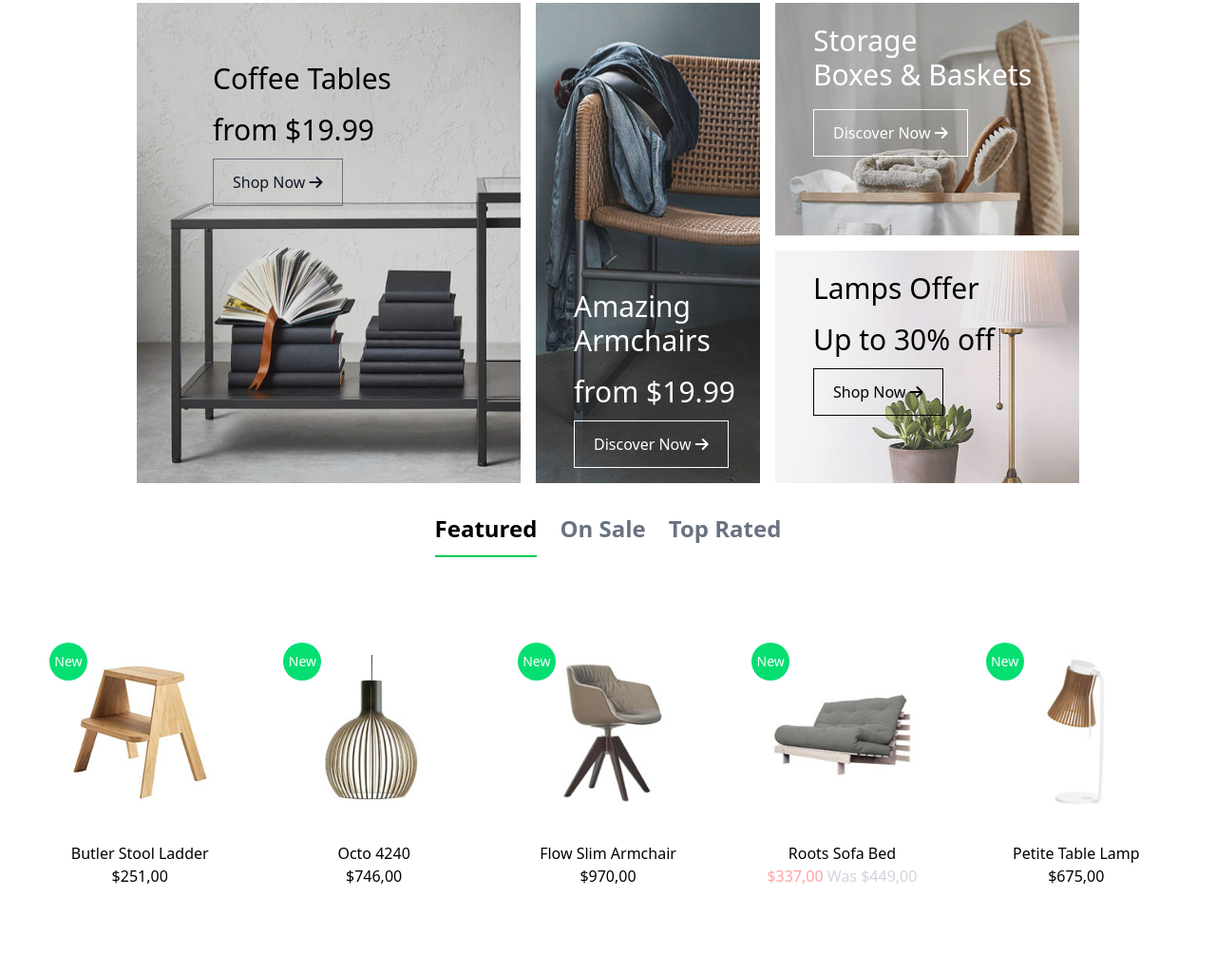
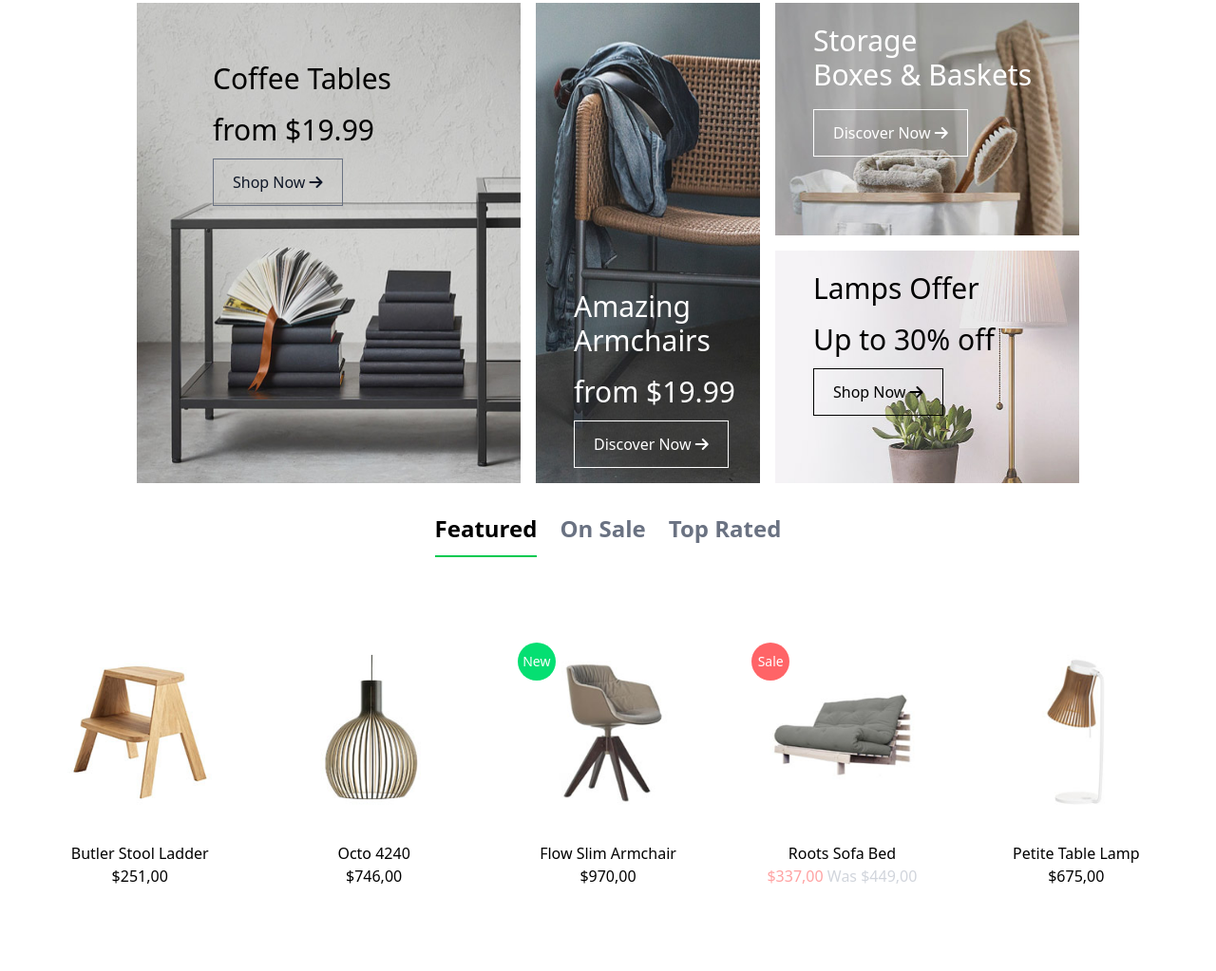
Before and after one commit to vietluannguyen711/e-commerce-fe-1, a website: page src/index.html in a window 1280 px wide. Shown: the part 872-1895 px from the top of the page at 95% size. Drawn offline with Linux system fonts and the light colour scheme.

Commit message:
refactor

```diff
--- a/src/index.html
+++ b/src/index.html
@@ -325,11 +325,13 @@
         <li class="pb-3 text-gray-500 hover:text-green-500">On Sale</li>
         <li class="pb-3 text-gray-500 hover:text-green-500">Top Rated</li>
       </ul>
-      <div class="cards-featured flex justify-between px-8 py-8 gap-4 aspect-[3/1]">
+      <div
+        class="cards-featured flex aspect-[3/1] justify-between gap-4 px-8 py-8"
+      >
         <!-- 1 -->
         <div class="flex-1">
           <div
-            class="group relative h-full transition-all duration-300 ease-linear before:absolute before:top-5 before:left-5 before:z-2 before:flex before:h-10 before:w-10 before:items-center before:justify-center before:rounded-full before:bg-green-400 before:text-sm before:text-white before:content-['New'] hover:shadow-2xl"
+            class="group relative h-full transition-all duration-300 ease-linear hover:shadow-2xl"
           >
             <div
               class="absolute inset-0 z-1 text-center opacity-100 transition-opacity duration-400 ease-linear group-hover:z-0 group-hover:opacity-0"
@@ -360,7 +362,7 @@
         <!-- 2 -->
         <div class="flex-1">
           <div
-            class="group relative h-full transition-all duration-300 ease-linear before:absolute before:top-5 before:left-5 before:z-2 before:flex before:h-10 before:w-10 before:items-center before:justify-center before:rounded-full before:bg-green-400 before:text-sm before:text-white before:content-['New'] hover:shadow-2xl"
+            class="group relative h-full transition-all duration-300 ease-linear hover:shadow-2xl"
           >
             <div
               class="absolute inset-0 z-1 text-center opacity-100 transition-opacity duration-400 ease-linear group-hover:z-0 group-hover:opacity-0"
@@ -423,7 +425,7 @@
         <!-- 4 -->
         <div class="flex-1">
           <div
-            class="group relative h-full transition-all duration-300 ease-linear before:absolute before:top-5 before:left-5 before:z-2 before:flex before:h-10 before:w-10 before:items-center before:justify-center before:rounded-full before:bg-green-400 before:text-sm before:text-white before:content-['New'] hover:shadow-2xl"
+            class="group relative h-full transition-all duration-300 ease-linear before:absolute before:top-5 before:left-5 before:z-2 before:flex before:h-10 before:w-10 before:items-center before:justify-center before:rounded-full before:bg-red-400 before:text-sm before:text-white before:content-['Sale'] hover:shadow-2xl"
           >
             <div
               class="absolute inset-0 z-1 text-center opacity-100 transition-opacity duration-400 ease-linear group-hover:z-0 group-hover:opacity-0"
@@ -458,7 +460,7 @@
         <!-- 5 -->
         <div class="flex-1">
           <div
-            class="group relative h-full transition-all duration-300 ease-linear before:absolute before:top-5 before:left-5 before:z-2 before:flex before:h-10 before:w-10 before:items-center before:justify-center before:rounded-full before:bg-green-400 before:text-sm before:text-white before:content-['New'] hover:shadow-2xl"
+            class="group relative h-full transition-all duration-300 ease-linear hover:shadow-2xl"
           >
             <div
               class="absolute inset-0 z-1 text-center opacity-100 transition-opacity duration-400 ease-linear group-hover:z-0 group-hover:opacity-0"
```
Also changed, not shown: src/output.css.
